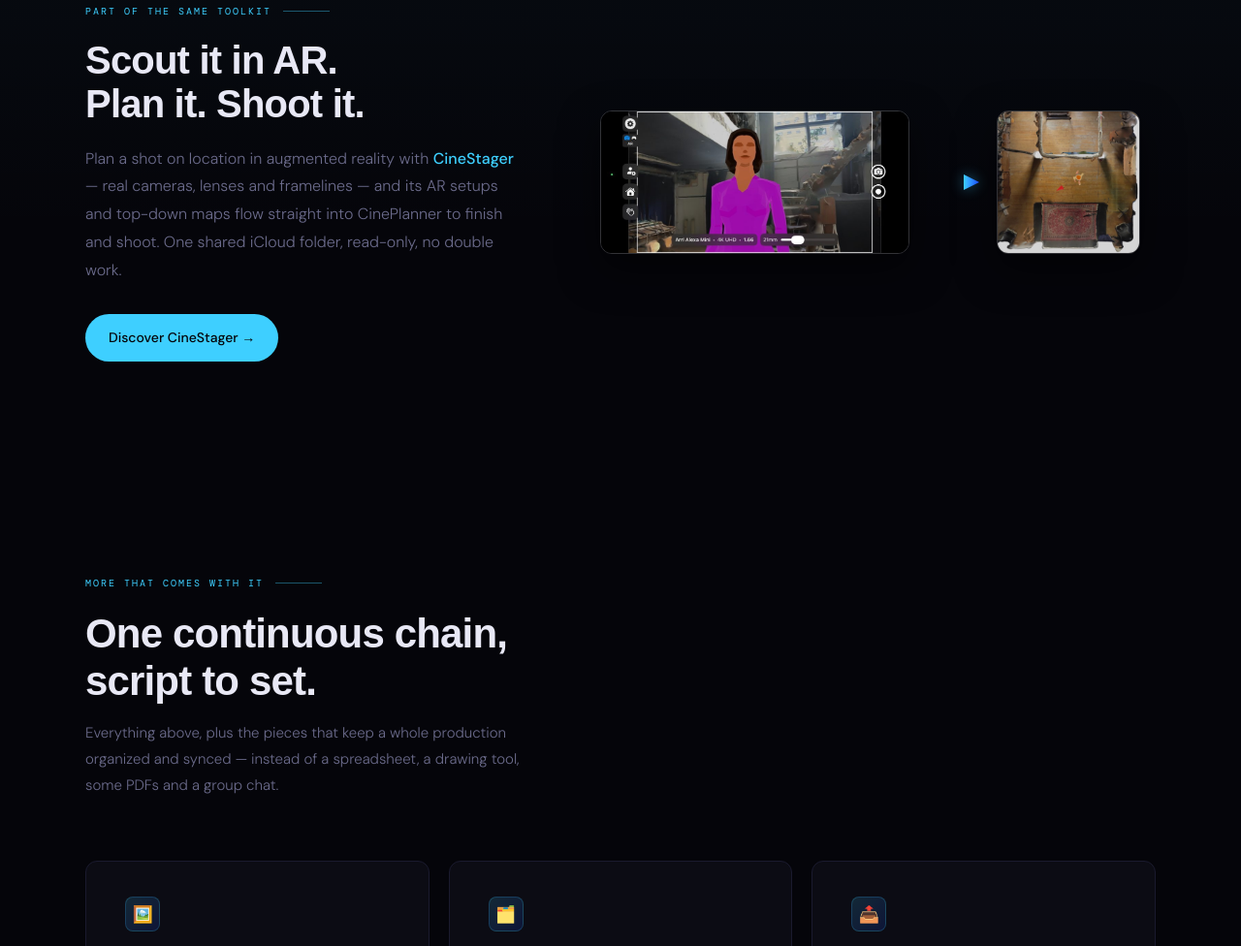
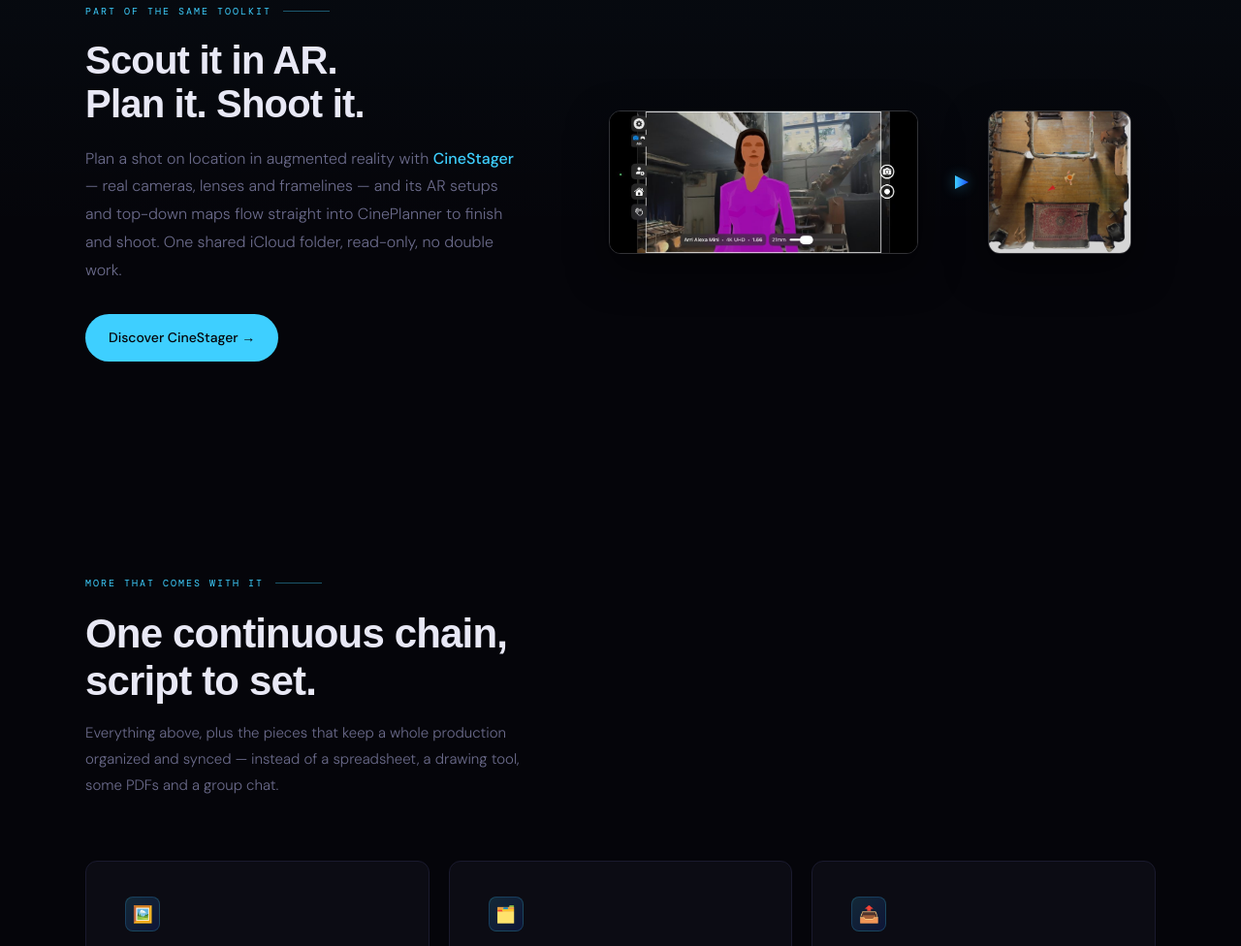
Before and after one commit to yannickg95-spec/cineplanner-site, a plain HTML site: page index.html in a window 1280 px wide. Shown: the part 5662-6638 px from the top of the page at 97% size. Drawn offline with nearby package versions, Linux system fonts and the light colour scheme; a web font is replaced by a local one.

Commit message:
Center the ecosystem-band arrow evenly between the images
Make the arrow more compact and symmetric so it reads as equidistant from
both screenshots (equal ~20px on each side).

Co-Authored-By: Claude Opus 4.8 <noreply@anthropic.com>

```diff
--- a/index.html
+++ b/index.html
@@ -504,10 +504,10 @@
     </div>
     <div class="eco-visual">
       <img src="img/cinestager-ar.jpg" alt="CineStager AR view on location — camera, lens and framelines over a scanned set" loading="lazy" decoding="async">
-      <svg class="eco-arrow" width="58" height="24" viewBox="0 0 58 24" fill="none" aria-hidden="true">
+      <svg class="eco-arrow" width="40" height="22" viewBox="0 0 40 22" fill="none" aria-hidden="true">
         <defs><linearGradient id="ecoArrow" x1="0" y1="0" x2="1" y2="0"><stop offset="0" stop-color="#3ecfff"/><stop offset="1" stop-color="#1a4aff"/></linearGradient></defs>
-        <line x1="2" y1="12" x2="42" y2="12" stroke="url(#ecoArrow)" stroke-width="3" stroke-linecap="round"/>
-        <path d="M40 4 L56 12 L40 20 Z" fill="url(#ecoArrow)"/>
+        <line x1="4" y1="11" x2="24" y2="11" stroke="url(#ecoArrow)" stroke-width="3" stroke-linecap="round"/>
+        <path d="M22 4 L36 11 L22 18 Z" fill="url(#ecoArrow)"/>
       </svg>
       <img src="img/cinestager-map.jpg" alt="CineStager top-down scene map that flows into CinePlanner" loading="lazy" decoding="async">
     </div>
```
